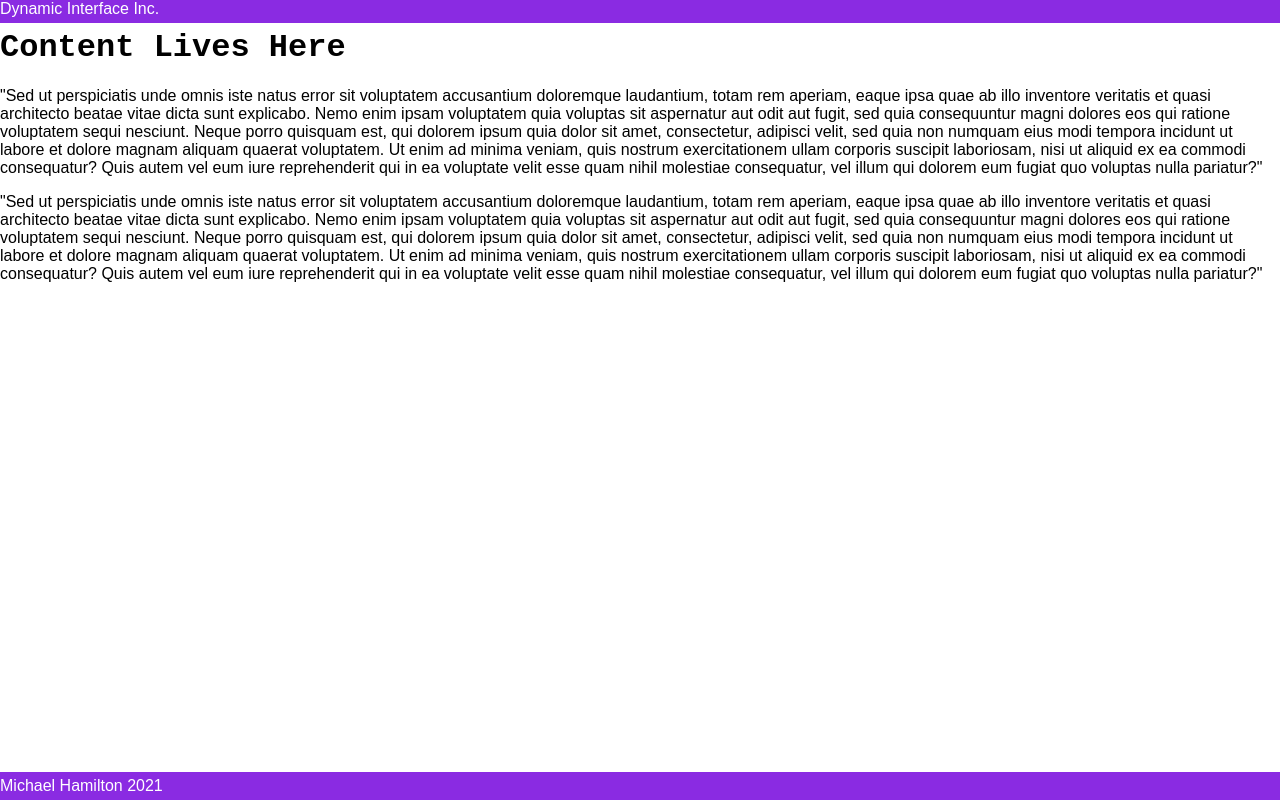
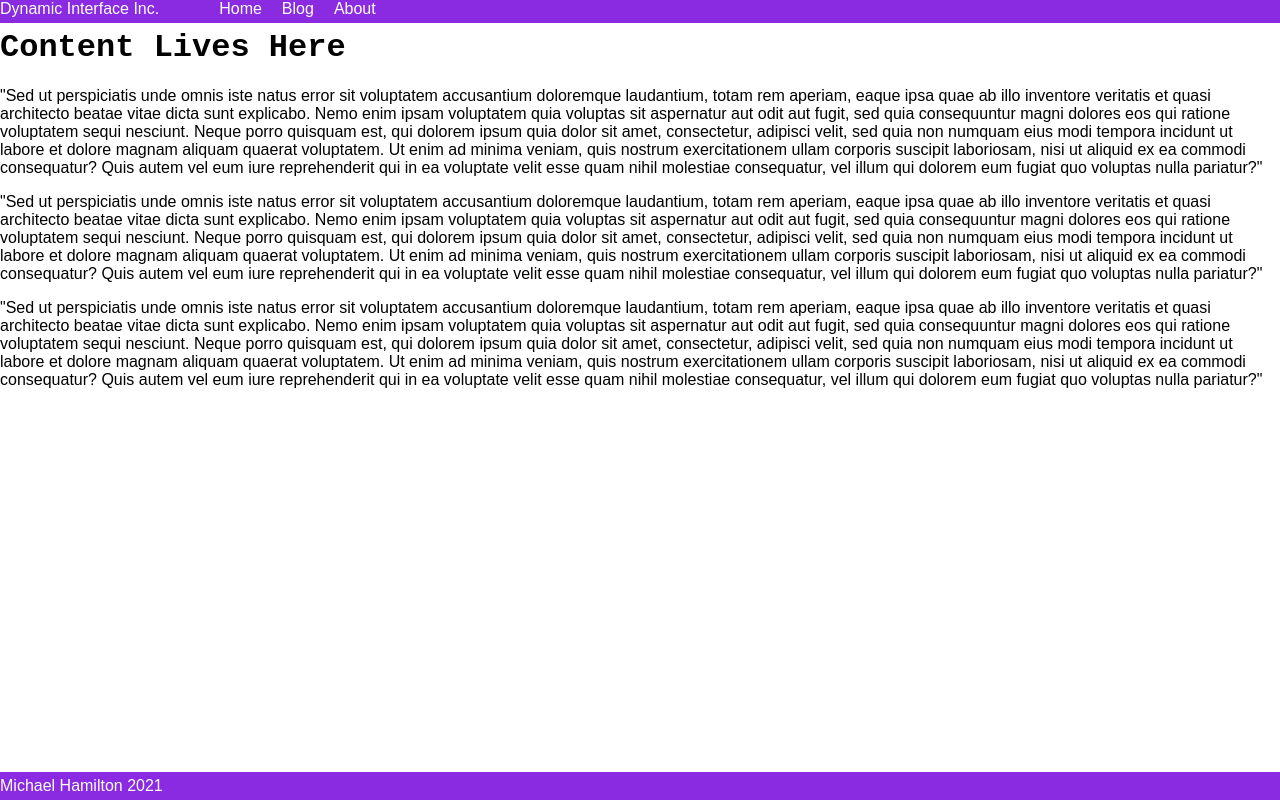
Before and after one commit to hamilto8/dynamic-user-interfaces, a plain HTML site: page src/index.html in a window 1280 px wide. Drawn offline with Linux system fonts and the light colour scheme.

Commit message:
Added tabs. Began groundwork on allowing drop-down menus.

```diff
--- a/src/index.html
+++ b/src/index.html
@@ -8,7 +8,14 @@
     <title>Dynamic User Interfaces</title>
 </head>
 <body>
-    <nav class="navbar">Dynamic Interface Inc.</nav>
+    <nav class="navbar">
+        Dynamic Interface Inc.
+        <ul class="tabs-ul">
+            <li class="tab-li home-tab">Home</li>
+            <li class="tab-li blog-tab">Blog</li>
+            <li class="tab-li about-tab">About</li>
+        </ul>
+    </nav>
     <div id="content"></div>
     <footer class="footer">Michael Hamilton 2021</footer>
     <script src="index.js"></script>
--- a/src/index.js
+++ b/src/index.js
@@ -1,4 +1,7 @@
 const contentDiv = document.querySelector('#content');
+const homeTab = document.querySelector('.home-tab');
+const blogTab = document.querySelector('.blog-tab');
+const aboutTab = document.querySelector('.about-tab');
 
 contentDiv.innerHTML = `
     <h1 class="header">Content Lives Here</h1>
@@ -9,4 +12,23 @@ contentDiv.innerHTML = `
     <p>
         "Sed ut perspiciatis unde omnis iste natus error sit voluptatem accusantium doloremque laudantium, totam rem aperiam, eaque ipsa quae ab illo inventore veritatis et quasi architecto beatae vitae dicta sunt explicabo. Nemo enim ipsam voluptatem quia voluptas sit aspernatur aut odit aut fugit, sed quia consequuntur magni dolores eos qui ratione voluptatem sequi nesciunt. Neque porro quisquam est, qui dolorem ipsum quia dolor sit amet, consectetur, adipisci velit, sed quia non numquam eius modi tempora incidunt ut labore et dolore magnam aliquam quaerat voluptatem. Ut enim ad minima veniam, quis nostrum exercitationem ullam corporis suscipit laboriosam, nisi ut aliquid ex ea commodi consequatur? Quis autem vel eum iure reprehenderit qui in ea voluptate velit esse quam nihil molestiae consequatur, vel illum qui dolorem eum fugiat quo voluptas nulla pariatur?"
     </p>
+    <p>
+        "Sed ut perspiciatis unde omnis iste natus error sit voluptatem accusantium doloremque laudantium, totam rem aperiam, eaque ipsa quae ab illo inventore veritatis et quasi architecto beatae vitae dicta sunt explicabo. Nemo enim ipsam voluptatem quia voluptas sit aspernatur aut odit aut fugit, sed quia consequuntur magni dolores eos qui ratione voluptatem sequi nesciunt. Neque porro quisquam est, qui dolorem ipsum quia dolor sit amet, consectetur, adipisci velit, sed quia non numquam eius modi tempora incidunt ut labore et dolore magnam aliquam quaerat voluptatem. Ut enim ad minima veniam, quis nostrum exercitationem ullam corporis suscipit laboriosam, nisi ut aliquid ex ea commodi consequatur? Quis autem vel eum iure reprehenderit qui in ea voluptate velit esse quam nihil molestiae consequatur, vel illum qui dolorem eum fugiat quo voluptas nulla pariatur?"
+    </p>
 `;
+
+homeTab.addEventListener('click', showHome);
+aboutTab.addEventListener('click', showAbout);
+blogTab.addEventListener('click', showBlog);
+
+function showHome() {
+    console.log("Showing home...");
+};
+
+function showBlog() {
+    console.log('Showing blog...');
+};
+
+function showAbout()  {
+    console.log('Showing about...');
+};
--- a/src/style.css
+++ b/src/style.css
@@ -7,13 +7,30 @@ html, body {
 }
 
 .navbar {
-    position: absolute;
+    display: flex;
+    position: fixed;
     top: 0;
     left: 0;
     width: 100%;
     background-color: blueviolet;
     color: #fff;
     padding-bottom: 5px;
+}
+
+.tabs-ul {
+    display: flex;
+    padding: none;
+    margin: 0;
+}
+
+.tab-li {
+    margin-left: 20px;
+    list-style: none;
+}
+
+.tab-li:hover {
+    background-color: rgb(160, 94, 221);
+    padding: 2px;
 }
 
 #content{
@@ -26,7 +43,7 @@ html, body {
 
 .footer {
     display: flex;
-    position: absolute;
+    position: fixed;
     bottom: 0;
     left: 0;
     width: 100%;
```
